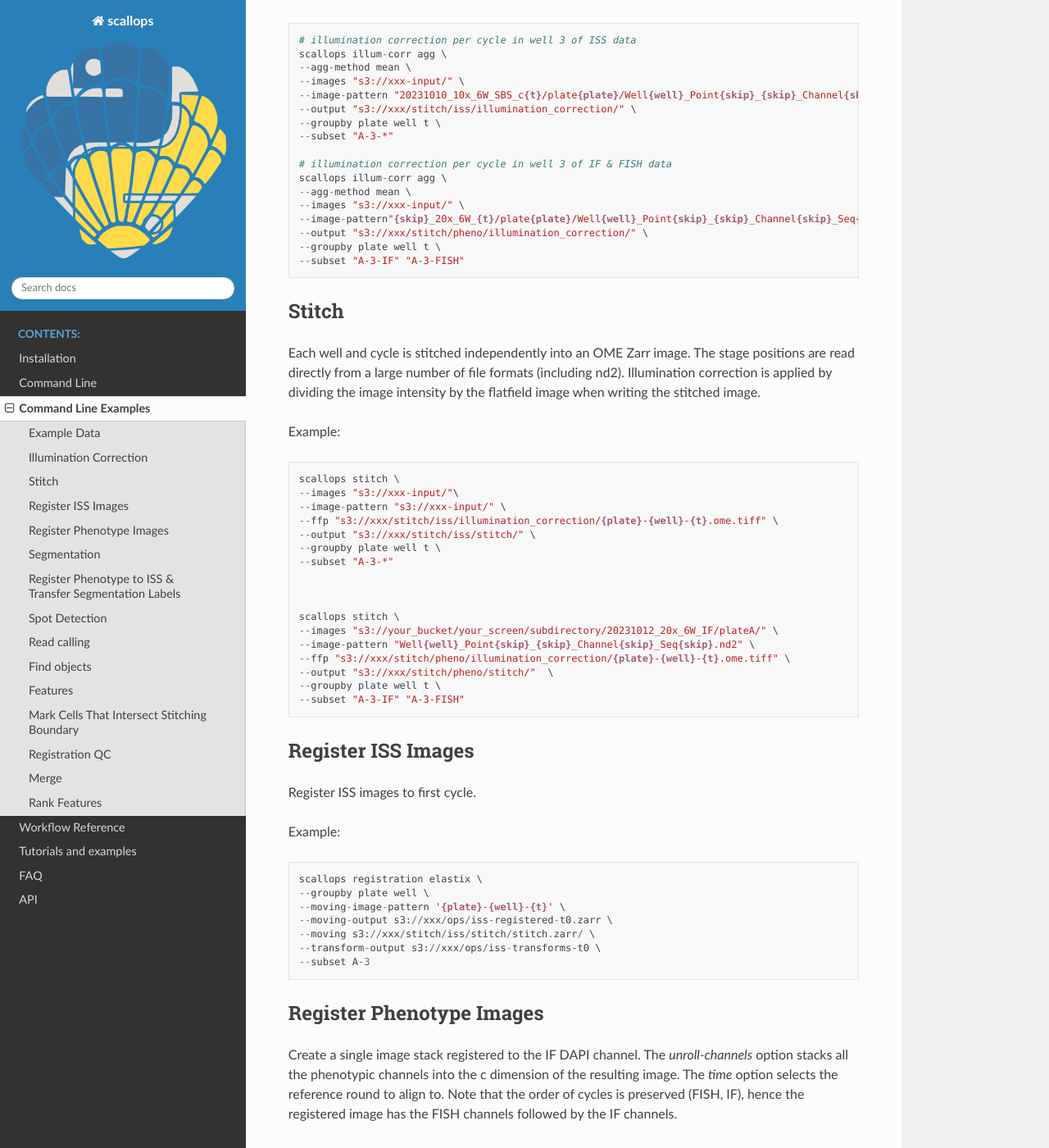
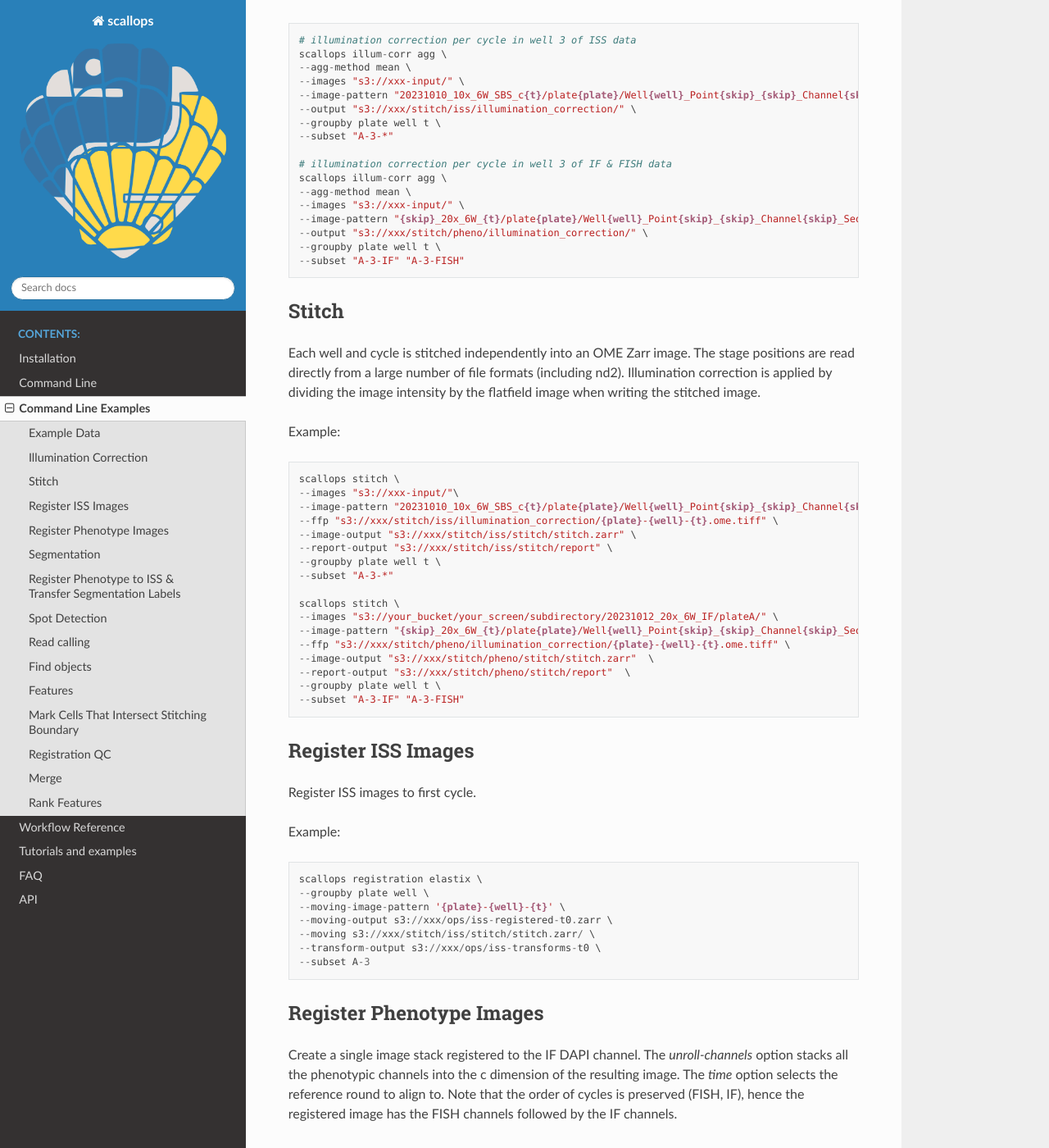
Before and after one commit to Genentech/scallops, a Sphinx documentation site: the page built from docs/example_commands.rst, in a window 1280 px wide and 1400 px high, scrolled down 1439 px. Shown: the whole window at 82% size. Built offline with Sphinx 7.4.7 and the Read the Docs theme 3.1.0, drawn with Linux system fonts in a browser that asks for light colours.

```diff
--- a/docs/example_commands.rst
+++ b/docs/example_commands.rst
@@ -57,7 +57,7 @@
    scallops illum-corr agg \
    --agg-method mean \
    --images "s3://xxx-input/" \
-   --image-pattern"{skip}_20x_6W_{t}/plate{plate}/Well{well}_Point{skip}_{skip}_Channel{skip}_Seq{skip}.nd2" \
+   --image-pattern "{skip}_20x_6W_{t}/plate{plate}/Well{well}_Point{skip}_{skip}_Channel{skip}_Seq{skip}.nd2" \
    --output "s3://xxx/stitch/pheno/illumination_correction/" \
    --groupby plate well t \
    --subset "A-3-IF" "A-3-FISH"
@@ -75,22 +75,21 @@
 
    scallops stitch \
    --images "s3://xxx-input/"\
-   --image-pattern "s3://xxx-input/" \
+   --image-pattern "20231010_10x_6W_SBS_c{t}/plate{plate}/Well{well}_Point{skip}_{skip}_Channel{skip}_Seq{skip}.nd2" \
    --ffp "s3://xxx/stitch/iss/illumination_correction/{plate}-{well}-{t}.ome.tiff" \
-   --output "s3://xxx/stitch/iss/stitch/" \
+   --image-output "s3://xxx/stitch/iss/stitch/stitch.zarr" \
+   --report-output "s3://xxx/stitch/iss/stitch/report" \
    --groupby plate well t \
    --subset "A-3-*"
 
-
-
    scallops stitch \
    --images "s3://your_bucket/your_screen/subdirectory/20231012_20x_6W_IF/plateA/" \
-   --image-pattern "Well{well}_Point{skip}_{skip}_Channel{skip}_Seq{skip}.nd2" \
+   --image-pattern "{skip}_20x_6W_{t}/plate{plate}/Well{well}_Point{skip}_{skip}_Channel{skip}_Seq{skip}.nd2" \
    --ffp "s3://xxx/stitch/pheno/illumination_correction/{plate}-{well}-{t}.ome.tiff" \
-   --output "s3://xxx/stitch/pheno/stitch/"  \
+   --image-output "s3://xxx/stitch/pheno/stitch/stitch.zarr"  \
+   --report-output "s3://xxx/stitch/pheno/stitch/report"  \
    --groupby plate well t \
    --subset "A-3-IF" "A-3-FISH"
-
 
 
 Register ISS Images
```
Also changed, not shown: 1 other file.
